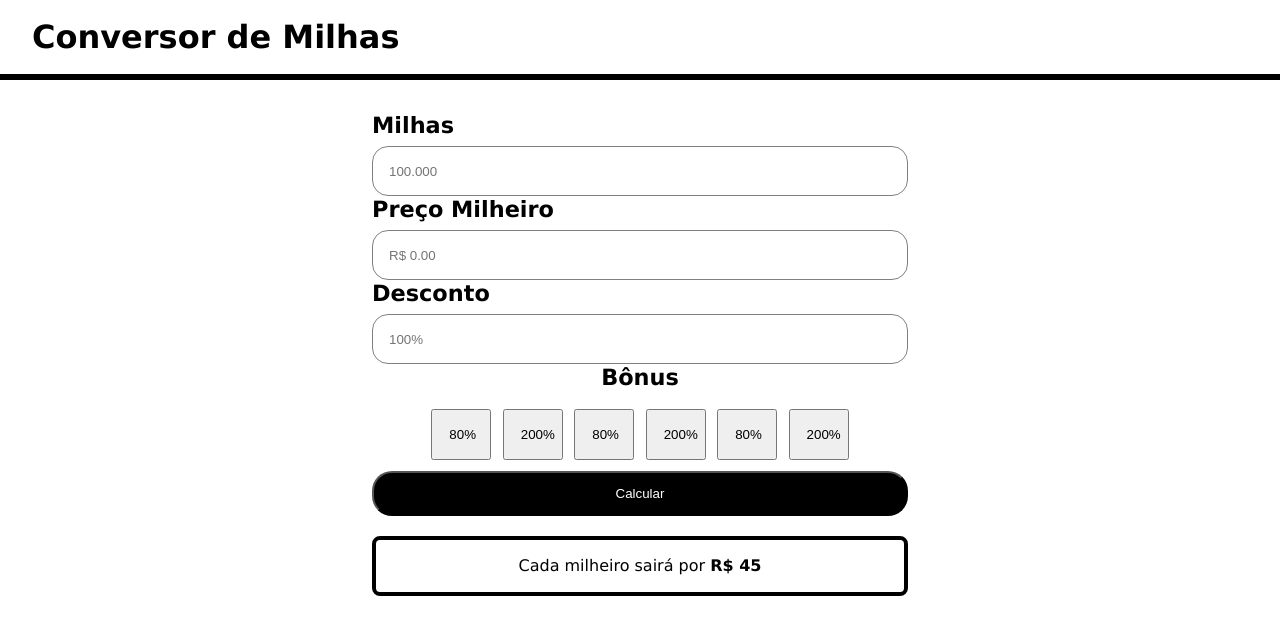
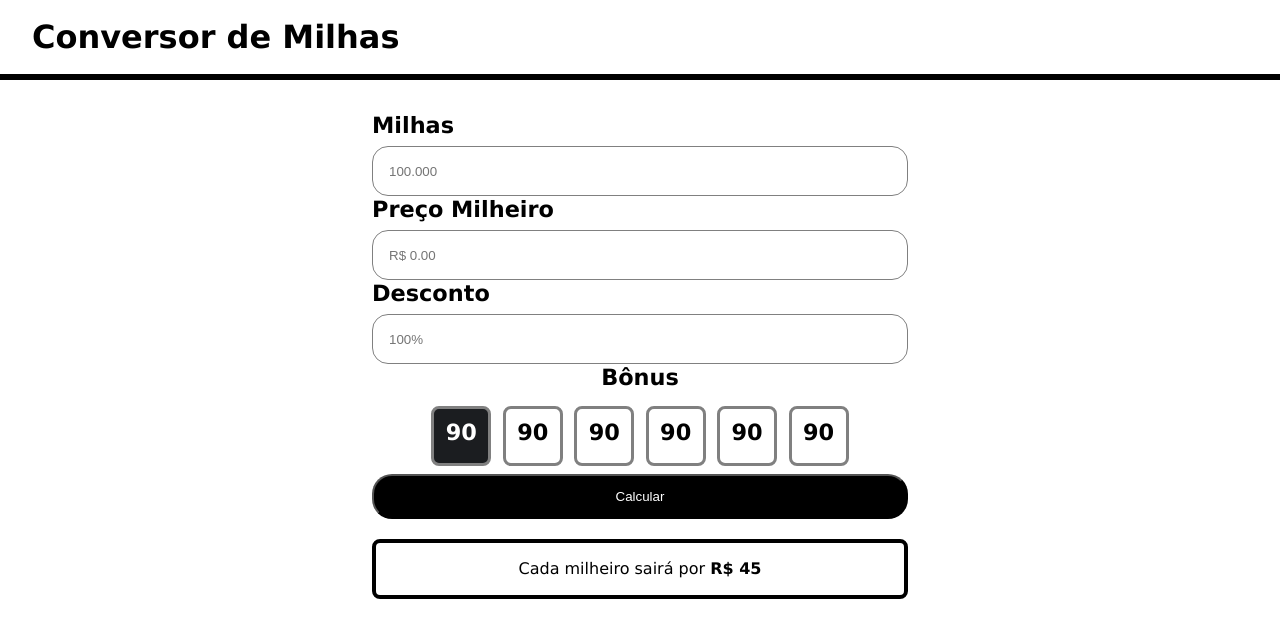
Before and after one commit to micherlane/projeto-conversor-milha, a React (Vite) app: page / in a window 1280 px wide. Shown: the top 638 px of the page. Built offline with nearby package versions, Linux system fonts and the light colour scheme.

Commit message:
Atualização no bônus

```diff
--- a/src/Components/Bonus/index.tsx
+++ b/src/Components/Bonus/index.tsx
@@ -1,4 +1,13 @@
 import './styles.css'
-export function Bonus({...rest}){
-    return (<button className='bonusStyles' {...rest}></button>)
+
+interface BonusProps {
+    valor: string;
+    isSelected?: boolean
 }
+export function Bonus({valor, isSelected = false}: BonusProps){
+    const bonusClass = isSelected ? 'bonusStyles selected' : 'bonusStyles';
+
+    return (<div className={bonusClass}>
+        <p>{valor}</p>
+    </div>)
+}
--- a/src/Components/Bonus/styles.css
+++ b/src/Components/Bonus/styles.css
@@ -1,5 +1,19 @@
 .bonusStyles {
-    padding: 1rem;
     width: 60px;
-    margin: 0.2rem;
+    height: 60px;
+    border: 0.2rem solid gray;
+    border-radius: 0.5rem;
+    display: flex;
+    align-items: center;
+    justify-content: center;
 }
+
+.bonusStyles:hover {
+    background-color: black;
+    color: white;
+}
+
+.bonusStyles.selected {
+    background-color: #1b1d20;
+    color: white;
+}
--- a/src/Components/Form/index.tsx
+++ b/src/Components/Form/index.tsx
@@ -26,12 +26,12 @@ export function Form() {
                 <div className="bonusContainer">
                     <p>Bônus</p>
                     <div className='bonusItems'>
-                        <Bonus>80%</Bonus>
-                        <Bonus>200%</Bonus>
-                        <Bonus>80%</Bonus>
-                        <Bonus>200%</Bonus>
-                        <Bonus>80%</Bonus>
-                        <Bonus>200%</Bonus>
+                        <Bonus valor='90' isSelected={true}/>
+                        <Bonus valor='90'/>
+                        <Bonus valor='90'/>
+                        <Bonus valor='90'/>
+                        <Bonus valor='90'/>
+                        <Bonus valor='90'/>
                     </div>
 
                 </div>
```
